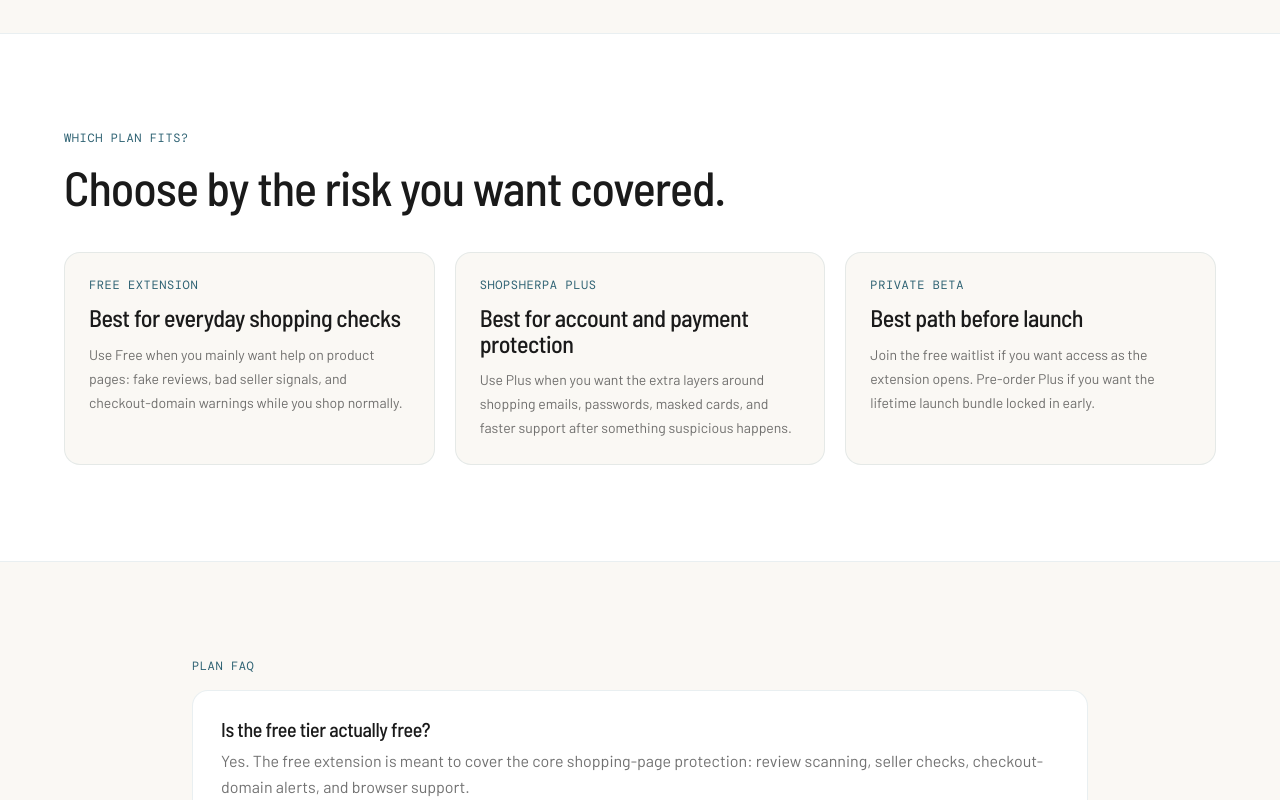
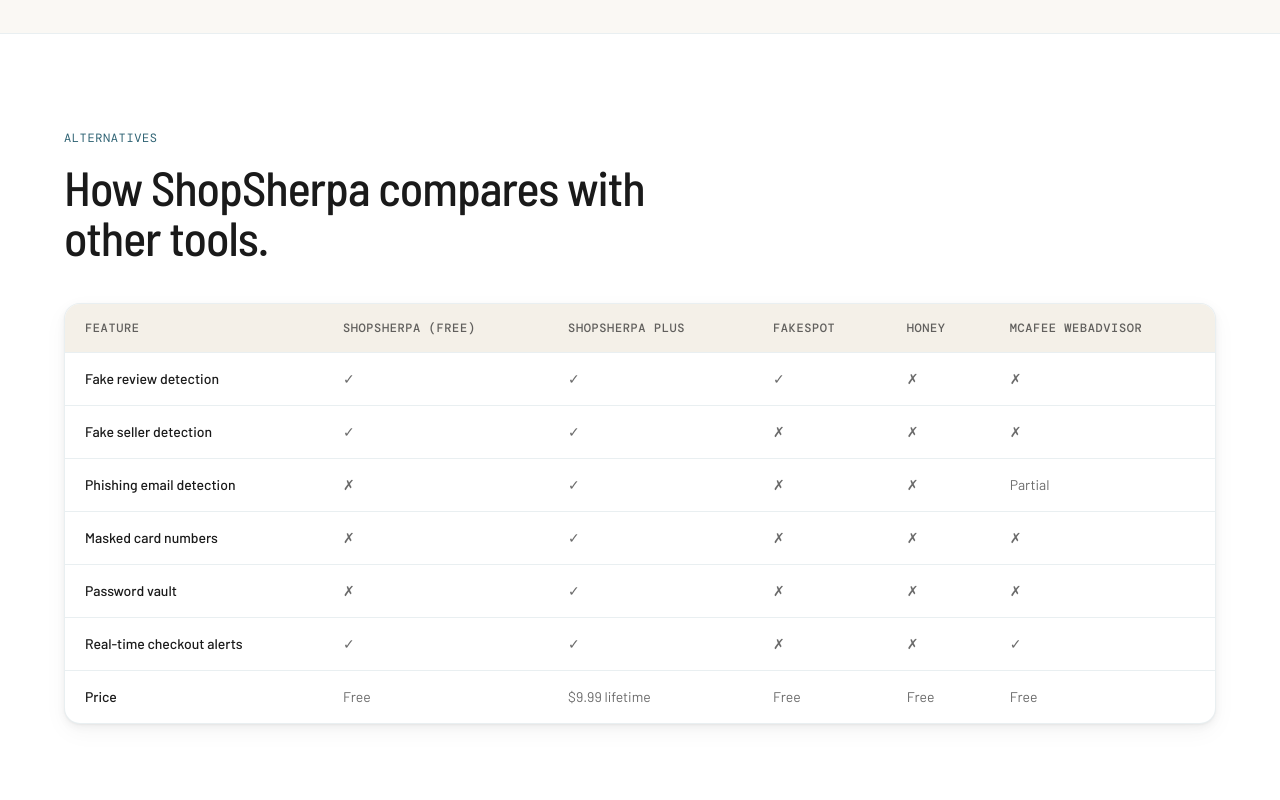
Before and after one commit to H0n3st1y/shopsherpa-landing, a Next.js app: page /compare in a window 1280 px wide. Shown: the part 1760-2560 px from the top of the page. Built offline with nearby package versions, Linux system fonts and the light colour scheme; no server answers.

Commit message:
Add files via upload

```diff
--- a/app/compare/page.tsx
+++ b/app/compare/page.tsx
@@ -59,6 +59,16 @@
     "Can I start free and upgrade later?",
     "Yes. The cleanest path is to join the free waitlist first, then pre-order Plus if the email, password, and card protection matters to you.",
   ],
+] as const;
+
+const ALTERNATIVE_FEATURES = [
+  ["Fake review detection", "✓", "✓", "✓", "✗", "✗"],
+  ["Fake seller detection", "✓", "✓", "✗", "✗", "✗"],
+  ["Phishing email detection", "✗", "✓", "✗", "✗", "Partial"],
+  ["Masked card numbers", "✗", "✓", "✗", "✗", "✗"],
+  ["Password vault", "✗", "✓", "✗", "✗", "✗"],
+  ["Real-time checkout alerts", "✓", "✓", "✗", "✗", "✓"],
+  ["Price", "Free", "$9.99 lifetime", "Free", "Free", "Free"],
 ] as const;
 
 export default function ComparePage() {
@@ -146,6 +156,37 @@
 
       <section className="bg-white border-y border-[#2e6273]/10 px-6 md:px-8 py-16 md:py-24">
         <div className="max-w-6xl mx-auto">
+          <p className="text-xs uppercase tracking-wider text-[#2e6273] mb-4 font-mono">Alternatives</p>
+          <h2 className="text-4xl md:text-5xl font-medium tracking-tighter leading-[1] mb-10 max-w-2xl">
+            How ShopSherpa compares with other tools.
+          </h2>
+          <div className="overflow-x-auto rounded-2xl border border-[#2e6273]/10 bg-white shadow-[var(--shadow-soft)]">
+            <table aria-label="ShopSherpa comparison with alternatives" className="w-full min-w-[860px] border-collapse text-sm">
+              <thead className="bg-[#F4F0E8] text-xs uppercase tracking-wider text-[#1a1a1a]/50 font-mono">
+                <tr>
+                  {["Feature", "ShopSherpa (Free)", "ShopSherpa Plus", "Fakespot", "Honey", "McAfee WebAdvisor"].map((heading) => (
+                    <th key={heading} className="px-5 py-4 text-left font-medium">{heading}</th>
+                  ))}
+                </tr>
+              </thead>
+              <tbody>
+                {ALTERNATIVE_FEATURES.map((row) => (
+                  <tr key={row[0]} className="border-t border-[#2e6273]/10">
+                    {row.map((cell, index) => (
+                      <td key={`${row[0]}-${index}`} className={`px-5 py-4 ${index === 0 ? "font-medium text-[#1a1a1a]" : "text-[#1a1a1a]/65"}`}>
+                        {cell}
+                      </td>
+                    ))}
+                  </tr>
+                ))}
+              </tbody>
+            </table>
+          </div>
+        </div>
+      </section>
+
+      <section className="bg-white border-y border-[#2e6273]/10 px-6 md:px-8 py-16 md:py-24">
+        <div className="max-w-6xl mx-auto">
           <p className="text-xs uppercase tracking-wider text-[#2e6273] mb-4 font-mono">Which plan fits?</p>
           <h2 className="text-4xl md:text-5xl font-medium tracking-tighter leading-[1] mb-10 max-w-2xl">
             Choose by the risk you want covered.
--- a/app/page.tsx
+++ b/app/page.tsx
@@ -87,6 +87,17 @@
         <div aria-hidden className="blob-float-slow absolute -bottom-24 -left-24 size-80 rounded-full bg-[#1d9e75]/5 blur-3xl pointer-events-none" />
       </section>
 
+      <section id="what-is-shopsherpa" aria-label="What is ShopSherpa" className="sr-only">
+        <p>
+          ShopSherpa is a free browser extension that protects online shoppers from fraud.
+          It automatically scans websites for 1,800+ fraud patterns, detects fake reviews,
+          flags counterfeit sellers, and identifies phishing emails in your inbox before you
+          interact with them. A paid Plus tier adds masked virtual credit card numbers, a
+          password vault with breach alerts, and advanced phishing shields for Gmail and
+          Outlook — available as a one-time $9.99 lifetime pre-order.
+        </p>
+      </section>
+
       {/* ─── INSTALL PATH ───────────────────────────────────────────────────── */}
       <section className="bg-[#F4F0E8] px-6 md:px-8 py-14 border-y border-[#2e6273]/10">
         <div className="max-w-6xl mx-auto grid lg:grid-cols-[0.8fr_1.2fr] gap-8 items-center">
@@ -146,17 +157,23 @@
             </p>
           </ScrollFade>
 
-          <div className="grid md:grid-cols-3 gap-10 md:gap-16">
+          <ol className="grid md:grid-cols-3 gap-10 md:gap-16" style={{ listStyle: "none", margin: 0, padding: 0 }}>
+            <li data-step="1">
               <ScrollFade delay={100}>
                 <Step n={1} title="Add the extension." copy="Takes 60 seconds. Works in Chrome, Firefox, and Safari. On mobile, download the app." />
               </ScrollFade>
+            </li>
+            <li data-step="2">
               <ScrollFade delay={200}>
                 <Step n={2} title="Shop like you normally would." copy="ShopSherpa checks sellers and reviews automatically while you browse. You don't have to do anything." />
               </ScrollFade>
+            </li>
+            <li data-step="3">
               <ScrollFade delay={300}>
                 <Step n={3} title="Get a quiet alert when it matters." copy="Fake reviews. Sketchy sellers. Wrong checkout domain. You'll know before you pay." />
               </ScrollFade>
-          </div>
+            </li>
+          </ol>
         </div>
       </section>
 
--- a/app/robots.ts
+++ b/app/robots.ts
@@ -1,7 +1,8 @@
 import type { MetadataRoute } from "next";
+import { siteUrl } from "@/lib/seo";
 
 export default function robots(): MetadataRoute.Robots {
-  const base = process.env.NEXT_PUBLIC_SITE_URL || "https://shopsherpa.org";
+  const base = siteUrl;
   return {
     rules: [
       // Standard crawlers
--- a/app/sitemap.ts
+++ b/app/sitemap.ts
@@ -1,9 +1,9 @@
 import type { MetadataRoute } from "next";
 import { blogPosts } from "@/lib/blog-posts";
-import { isoDateFromPostDate } from "@/lib/seo";
+import { isoDateFromPostDate, siteUrl } from "@/lib/seo";
 
 export default function sitemap(): MetadataRoute.Sitemap {
-  const base = process.env.NEXT_PUBLIC_SITE_URL || "https://shopsherpa.org";
+  const base = siteUrl;
   const now = new Date();
   const blogUrls = blogPosts.map((post) => ({
     url: `${base}/blog/${post.slug}`,
@@ -20,7 +20,6 @@
     { url: `${base}/compare`,        lastModified: now, changeFrequency: "monthly", priority: 0.8  },
     { url: `${base}/product`,        lastModified: now, changeFrequency: "monthly", priority: 0.7  },
     { url: `${base}/lab`,            lastModified: now, changeFrequency: "monthly", priority: 0.75 },
-    { url: `${base}/aeo`,            lastModified: now, changeFrequency: "monthly", priority: 0.65 },
     { url: `${base}/privacy`,        lastModified: now, changeFrequency: "monthly", priority: 0.5  },
     { url: `${base}/security`,       lastModified: now, changeFrequency: "monthly", priority: 0.5  },
     ...blogUrls,
--- a/components/SiteHeader.tsx
+++ b/components/SiteHeader.tsx
@@ -4,7 +4,7 @@
 import { ThemeToggle } from "@/components/ui/curtain-theme-toggle";
 
 type HeaderVariant = "light" | "dark";
-type ActivePage = "home" | "compare" | "lab" | "team" | "blog" | "product" | "aeo";
+type ActivePage = "home" | "compare" | "lab" | "team" | "blog" | "product";
 
 export function SiteHeader({
   active = "home",
@@ -49,9 +49,6 @@
           </NavLink>
           <NavLink href="/blog" active={active === "blog"} className={`${active === "blog" ? activeText : hoverText}`}>
             Blog
-          </NavLink>
-          <NavLink href="/aeo" active={active === "aeo"} className={`${active === "aeo" ? activeText : hoverText}`}>
-            AEO
           </NavLink>
           <NavLink href="/product" active={active === "product"} className={`${active === "product" ? activeText : hoverText}`}>
             MiniUAV
--- a/lib/seo.ts
+++ b/lib/seo.ts
@@ -1,6 +1,8 @@
 import type { Metadata } from "next";
 
-export const siteUrl = process.env.NEXT_PUBLIC_SITE_URL || "https://shopsherpa.org";
+const rawSiteUrl = process.env.NEXT_PUBLIC_SITE_URL || "https://shopsherpa.org";
+
+export const siteUrl = rawSiteUrl.trim().replace(/\/+$/, "");
 export const siteName = "ShopSherpa";
 export const spacedSiteName = "Shop Sherpa";
 export const defaultOgImage = "/og-image.svg";
--- a/next.config.ts
+++ b/next.config.ts
@@ -3,6 +3,15 @@
 const nextConfig: NextConfig = {
   reactStrictMode: true,
   poweredByHeader: false,
+  async redirects() {
+    return [
+      {
+        source: "/aeo",
+        destination: "/",
+        permanent: true,
+      },
+    ];
+  },
   images: {
     remotePatterns: [
       {
```
Also changed, not shown: app/layout.tsx (+34 -0 lines). Lines whose indentation alone changed are shown as unchanged.
